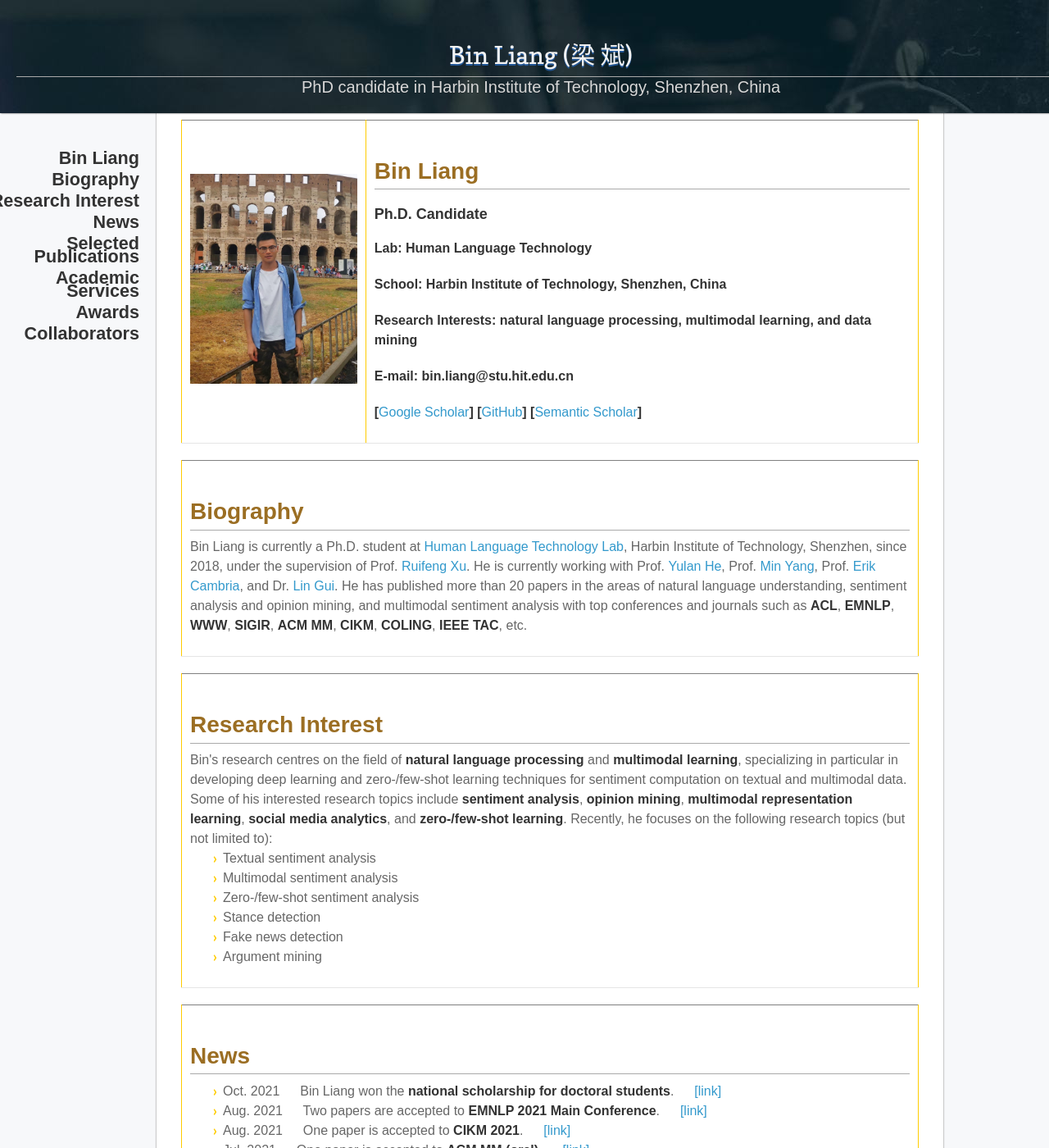
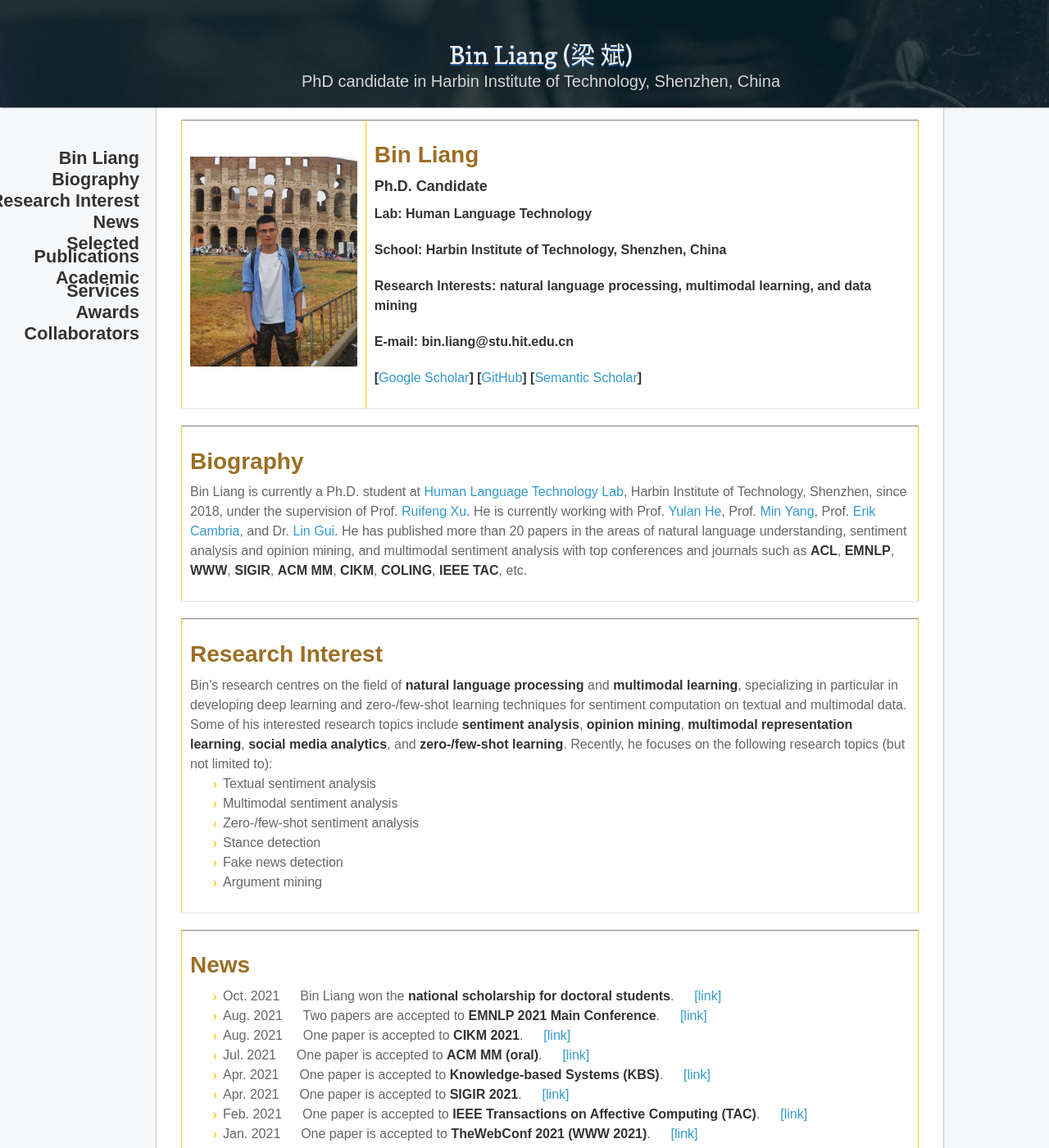
Before and after one commit to BinLiang-NLP/BinLiang-NLP.github.io, a Jekyll site: the page built from index.md, in a window 1280 px wide and 1400 px high. Shown: the whole window at 82% size. Built offline with Jekyll 4.4.1, drawn with Linux system fonts in a browser that asks for light colours; nearby versions of some CDN libraries; our own code applies the rules of GitHub Pages for plain Markdown files.

Commit message:
Update jekyll-theme-leap-day.scss

```diff
--- a/_sass/jekyll-theme-leap-day.scss
+++ b/_sass/jekyll-theme-leap-day.scss
@@ -16,16 +16,10 @@
   background: url(../images/body-background.png);
 }
 
-h1, h2 {
+h1, h2, h3, h4, h5, h6 {
   //color:#333;
   color:#9B6E23;
-  /* margin:0 0 10px; */
-  margin-top: 0.7em;
-  margin-bottom: 0.3em;
-  padding-bottom: 0.2em;
-  line-height: 1.0;
-  padding-top: 0.5em;
-  border-bottom: 1px solid #aaaaaa;
+  margin:0 0 10px;
 }
 
 p, ul, ol, table, pre, dl {
```
